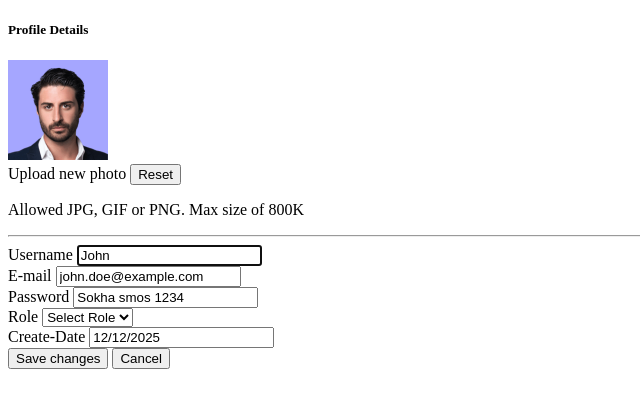
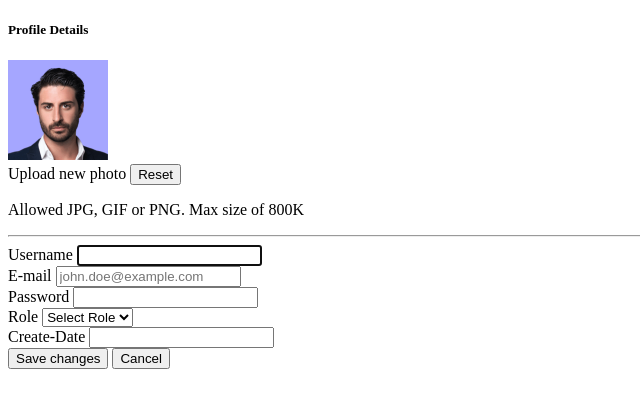
Before and after one commit to poleak-theng065/POS-Management-System-VC1, a PHP site: page /views/account/create_account.php in a window 1280 px wide. Shown: the top 408 px of the page, without its empty margins (0-640 px from the left). Run offline with PHP 8.4, Linux system fonts and the light colour scheme.

Commit message:
feat(design_create_account_interface): change interface[SCRUM-312]

```diff
--- a/assets/css/category.css
+++ b/assets/css/category.css
@@ -153,3 +153,7 @@ body {
 .sortable:hover .sort-icon {
     opacity: 1; /* Show on hover */
 }
+
+.create_date{
+    width: 100%;
+}
--- a/views/account/create_account.php
+++ b/views/account/create_account.php
@@ -72,7 +72,6 @@
                               type="text"
                               id="firstName"
                               name="firstName"
-                              value="John"
                               autofocus
                               />
                             </div>
@@ -83,13 +82,12 @@
                                 type="text"
                                 id="email"
                                 name="email"
-                                value="john.doe@example.com"
                                 placeholder="john.doe@example.com"
                               />
                             </div>
                           <div class="mb-3 col-md-6">
                             <label for="email" class="form-label">Password</label>
-                            <input class="form-control" type="text" name="password" id="password" value="Sokha smos 1234" />
+                            <input class="form-control" type="text" name="password" id="password"/>
                           </div>
                           <div class="mb-3 col-md-6">
                               <label class="form-label" for="role">Role</label>
@@ -99,16 +97,15 @@
                                   <option value="Employee">Employee</option>
                                 </select>
                             </div>
-                            <div class="mb-3 col-md-6">
+                            <div class="mb-3 col-md-6 create_date">
                               <label for="date" class="form-label">Create-Date</label>
-                              <input class="form-control" type="text" name="date" id="date" value="12/12/2025" />
+                              <input class="form-control" type="text" name="date" id="date" />
                             </div>
-                            <div class="mt-3">
-                                <button type="submit" class="btn btn-primary me-2">Save changes</button>
+                            <div class="mt-3 save">
+                                <button type="submit" class="btn btn-primary me-2 ">Save changes</button>
                                 <button type="reset" class="btn btn-outline-secondary">Cancel</button>
                             </div>
                       </form>
                     </div>
-
   </body>
 </html>
```
